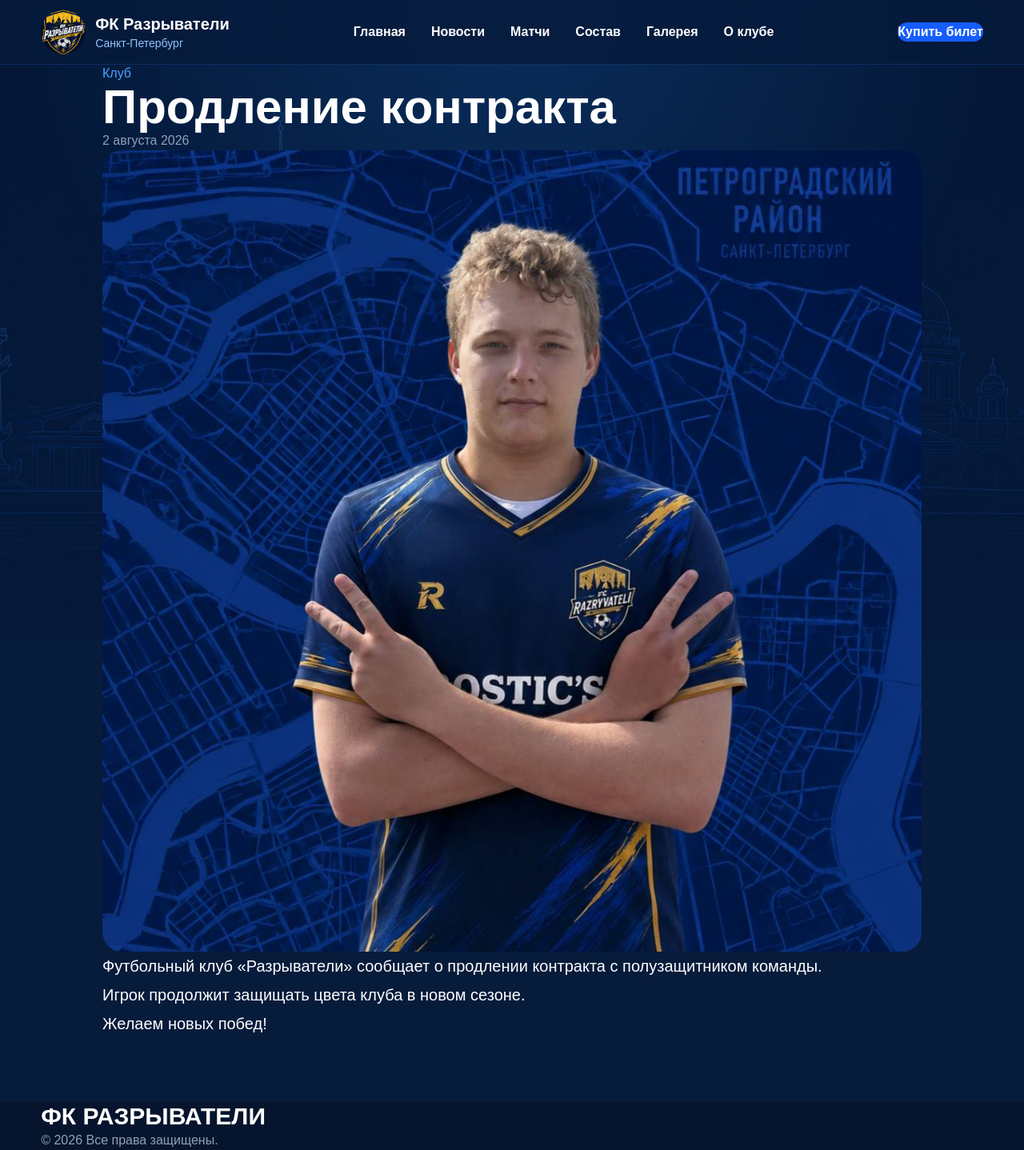
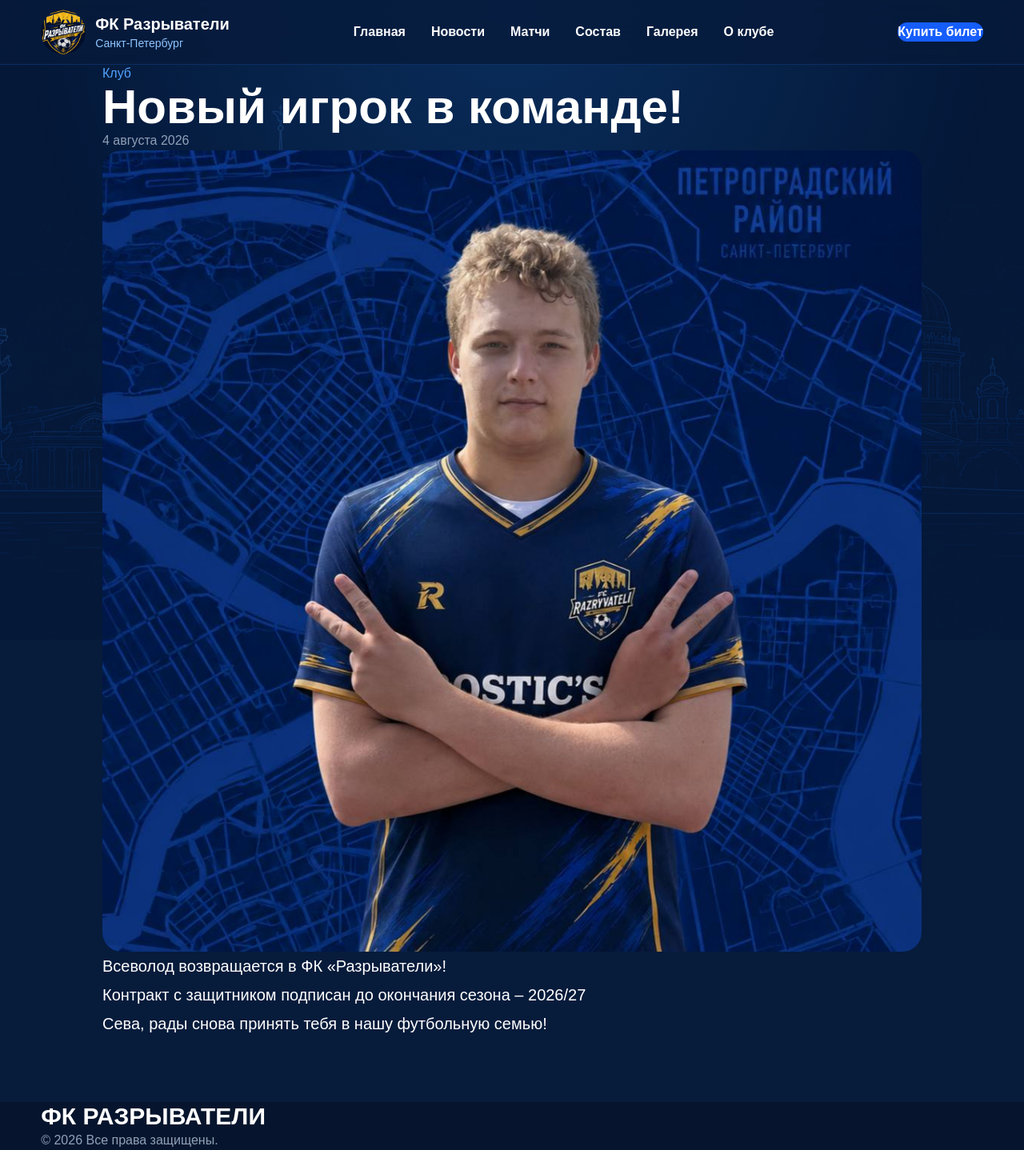
Before and after one commit to feanhorse-ship-it/fc-razryvateli, a Next.js app: page /news/contract in a window 1280 px wide. Shown: the whole page at 80% size. Built offline with nearby package versions, Linux system fonts and the light colour scheme.

Commit message:
Update news.ts

```diff
--- a/data/news.ts
+++ b/data/news.ts
@@ -24,25 +24,26 @@ export const news:News[]=[
 
 id:1,
 
-title:"Продление контракта",
+title:"Новый игрок в команде!",
 
 slug:"contract",
 
-date:"2 августа 2026",
+date:"4 августа 2026",
 
 category:"Клуб",
 
 cover:"/news/news1.jpg",
 
-excerpt:"Полузащитник остается в составе команды.",
+excerpt:"Защитник возвращается в состав команды.",
 
 content:[
 
-"Футбольный клуб «Разрыватели» сообщает о продлении контракта с полузащитником команды.",
+"Всеволод возвращается в ФК «Разрыватели»!",
 
-"Игрок продолжит защищать цвета клуба в новом сезоне.",
+"Контракт с защитником подписан до окончания сезона – 2026/27",
 
-"Желаем новых побед!"
+"Сева, рады снова принять тебя в нашу футбольную семью!",
+
 
 ]
 
@@ -52,7 +53,7 @@ content:[
 
 id:2,
 
-title:"Предсезонная подготовка",
+title:"Новый игрок в команде",
 
 slug:"training",
 
@@ -62,13 +63,15 @@ category:"Команда",
 
 cover:"/news/news2.jpg",
 
-excerpt:"Команда продолжает подготовку к сезону.",
+excerpt:"Еловего приходит в аренду на один год",
 
 content:[
 
-"Футболисты продолжают ежедневные тренировки.",
+"К «сине-золотым» присоединился Саша Еловего!",
 
-"Главная задача — подойти к старту чемпионата в оптимальной форме."
+"16-летний защитник переходит из Барселоны на правах аренды до завершения сезона – 2026/27.",
+
+"Саша,  приветствуем тебя в «Разрывателях»! Качественной игры в обороне и побед вместе с нашей командой!",
 
 ]
 
@@ -78,23 +81,29 @@ content:[
 
 id:3,
 
-title:"Матч против соперника",
+title:"Продление контракта",
 
 slug:"match-preview",
 
-date:"31 июля 2026",
+date:"4 августа 2026",
 
 category:"Матчи",
 
 cover:"/news/news3.jpg",
 
-excerpt:"Представляем анонс ближайшей встречи.",
+excerpt:"Игрок остается в команде",
 
 content:[
 
-"3 августа команда проведет очередной матч.",
+"Некоторые истории должны продолжаться.",
+"Там, где есть доверие.",
+"Там, где есть команда.",
+"Там, где есть одна цель.",
 
-"Начало встречи в 13:00."
+"Ростислав Порошин остаётся в ФК «Разрыватели».",
+"Контракт продлён. Работа продолжается.",
+
+"Ростик, желаем покорения новых спортивных вершин в составе сине-золотых!",
 
 ]
 
```
